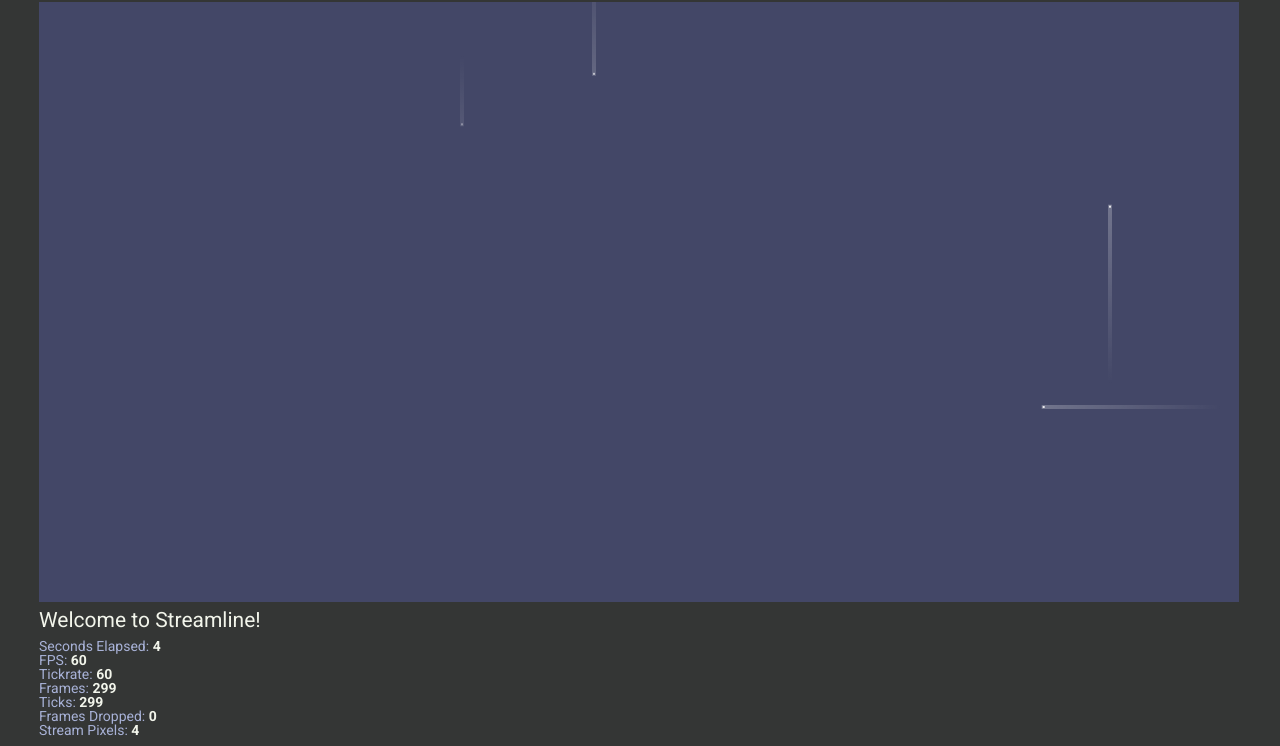
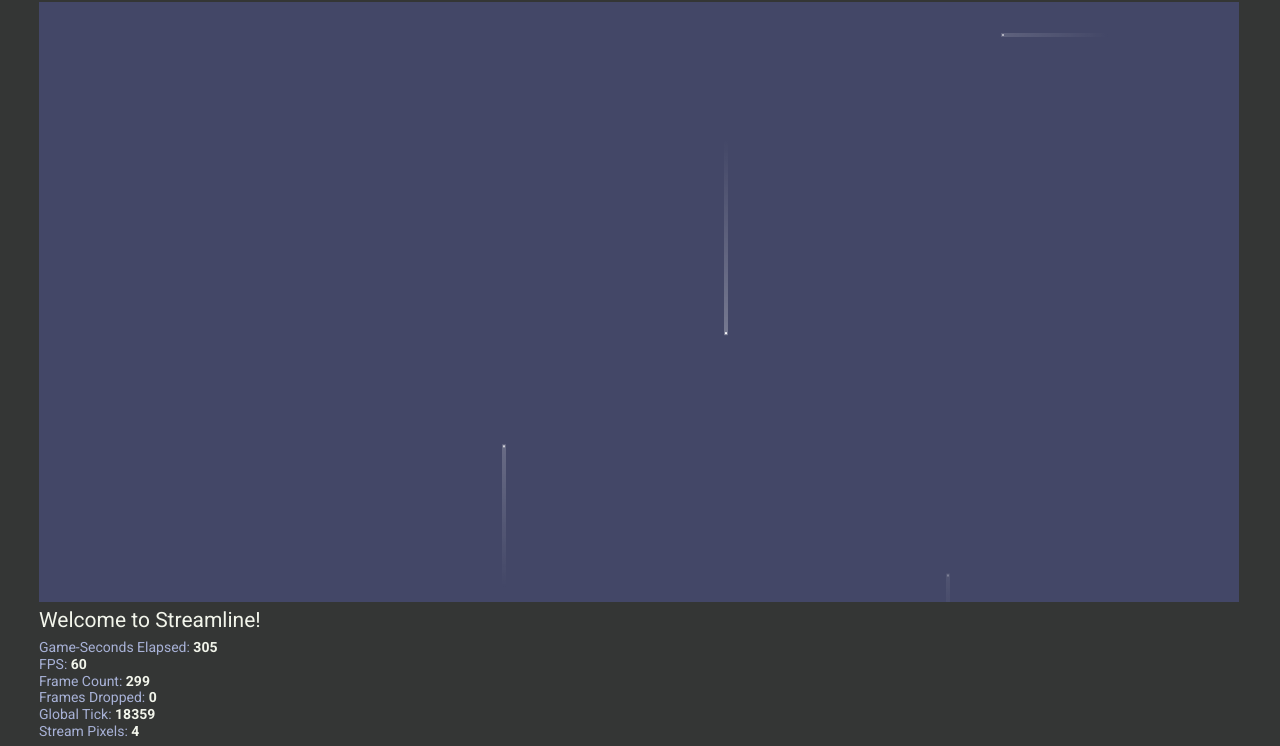
Before and after one commit to vegeta897/streamline, a plain HTML site: page index.html in a window 1280 px wide. Shown: the part 56-802 px from the top of the page. Drawn offline with nearby package versions, Linux system fonts and the light colour scheme.

Commit message:
Stream creation seeded by tick number, testing global sync

```diff
--- a/css/layout.css
+++ b/css/layout.css
@@ -6,3 +6,4 @@ header { margin: 8px 0; }
 h1 { margin: 0; }
 section#controls{ padding: 6px 0; }
 h2 { font-size: 1.5em; margin-bottom: 8px; }
+dl dt { line-height: 1.2em; }
--- a/game/game.js
+++ b/game/game.js
@@ -2,13 +2,12 @@
 Application.Services.service('Game', function(Canvas, Objects, $timeout) {
     console.log('game service initialized',performance.now());
 
+    var now, dt = 0, last = performance.now(), fps = 60, step = 1000/fps; // 60 FPS
     var game = { arena: { width: 200, height: 100, pixels: 6 },  objects: { streams: [] } };
-
-    game.secondsElapsed = game.ticks = game.frames = game.framesDropped = game.frameCount =
+    game.secondsElapsed = game.frames = game.framesDropped = game.frameCount =
         game.framesPerSecond = game.tickCount = game.ticksPerSecond = 0;
+    game.ticks = Math.floor((Date.now() - 1407106525000) / step);
     var rendered = false;
-
-    var now, dt = 0, last = performance.now(), step = 1000/60; // 60 FPS
 
     var tick = function() {
         now = performance.now(); dt += (now - last);
@@ -34,13 +33,12 @@ Application.Services.service('Game', function(Canvas, Objects, $timeout) {
             game.objects.streams[sp].update();
             if(game.objects.streams[sp].delete) { game.objects.streams.splice(sp,1); sp--; spl--; }
         }
-        if(game.secondsElapsed < Math.floor(tickTime / 1000)) {
-            game.secondsElapsed = Math.floor(tickTime / 1000);
+        if(game.ticks % fps == 0) {
+            game.secondsElapsed = game.ticks / fps;
             game.framesPerSecond = game.frameCount;
-            game.frameCount = 0;
             game.ticksPerSecond = game.tickCount;
-            game.tickCount = 0;
-            game.objects.streams.push(Objects.StreamPixel(game.arena));
+            game.tickCount = game.frameCount = 0;
+            game.objects.streams.push(Objects.StreamPixel(game.arena,game.ticks));
         }
         game.tickCount++;
     };
--- a/game/objects.js
+++ b/game/objects.js
@@ -23,8 +23,9 @@ Application.Services.factory('Objects', function() {
     }
 
     return {
-        StreamPixel: function(arena) {
+        StreamPixel: function(arena,ticks) {
             var sp = new Movable(arena);
+            Math.seedrandom(ticks);
             sp.direction = ['up','down','left','right'][Math.floor(Math.random()*4)];
             switch(sp.direction) {
                 case 'up': sp.x = Math.floor(Math.random()*arena.width)*arena.pixels;
--- a/index.html
+++ b/index.html
@@ -17,13 +17,14 @@
     </section>
     <section id="controls" ng-controller="Controls">
         <h2>Welcome to Streamline!</h2>
-        <p>Seconds Elapsed: <strong>{{ game.secondsElapsed }}</strong></p>
-        <p>FPS: <strong>{{ game.framesPerSecond }}</strong></p>
-        <p>Tickrate: <strong>{{ game.ticksPerSecond }}</strong></p>
-        <p>Frames: <strong>{{ game.frames }}</strong></p>
-        <p>Ticks: <strong>{{ game.ticks }}</strong></p>
-        <p>Frames Dropped: <strong>{{ game.framesDropped }}</strong></p>
-        <p>Stream Pixels: <strong>{{ game.objects.streams.length }}</strong></p>
+        <dl>
+            <dt>Game-Seconds Elapsed: <strong>{{ game.secondsElapsed }}</strong></dt>
+            <dt>FPS: <strong>{{ game.framesPerSecond }}</strong></dt>
+            <dt>Frame Count: <strong>{{ game.frames }}</strong></dt>
+            <dt>Frames Dropped: <strong>{{ game.framesDropped }}</strong></dt>
+            <dt>Global Tick: <strong>{{ game.ticks }}</strong></dt>
+            <dt>Stream Pixels: <strong>{{ game.objects.streams.length }}</strong></dt>
+        </dl>
     </section>
     <!-- JS -->
     <script src="https://ajax.googleapis.com/ajax/libs/angularjs/1.2.21/angular.min.js"></script>
@@ -34,5 +35,6 @@
     <script src="controls/controls.js"></script>
     <script src="game/game.js"></script>
     <script src="game/objects.js"></script>
+    <script src="js/vendor/seedrandom.js"></script>
 </body>
 </html>
```
